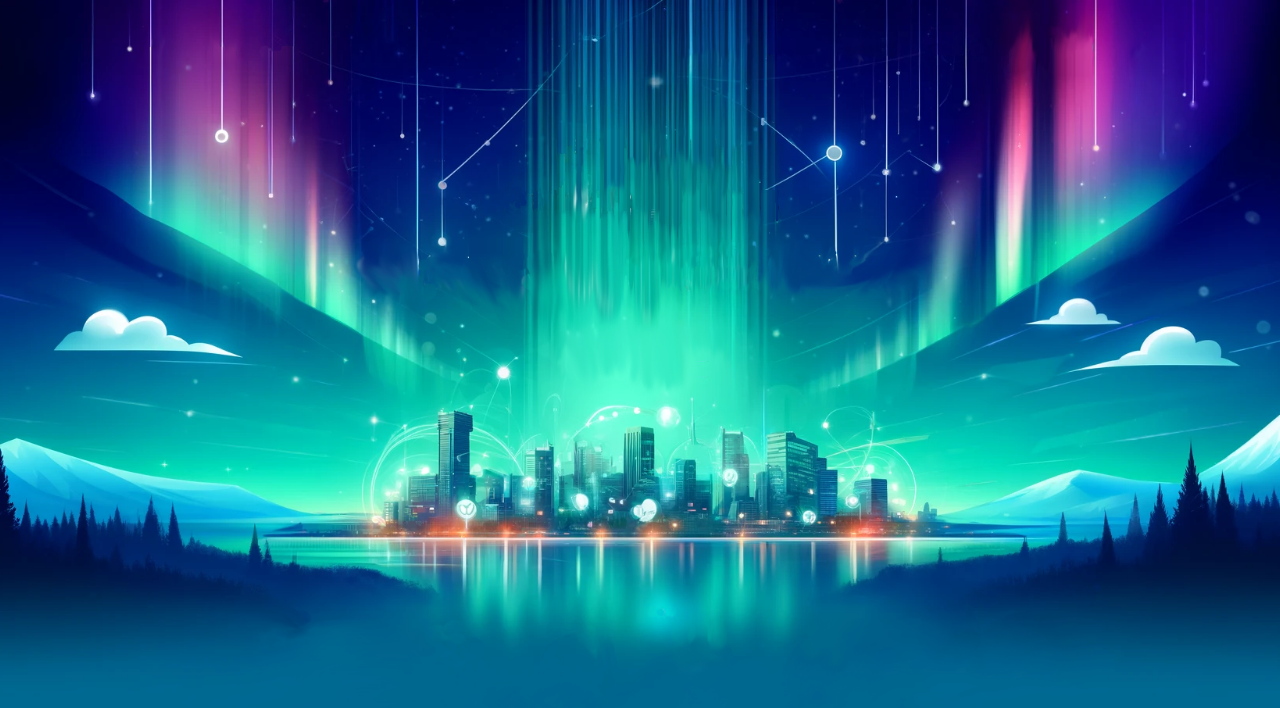
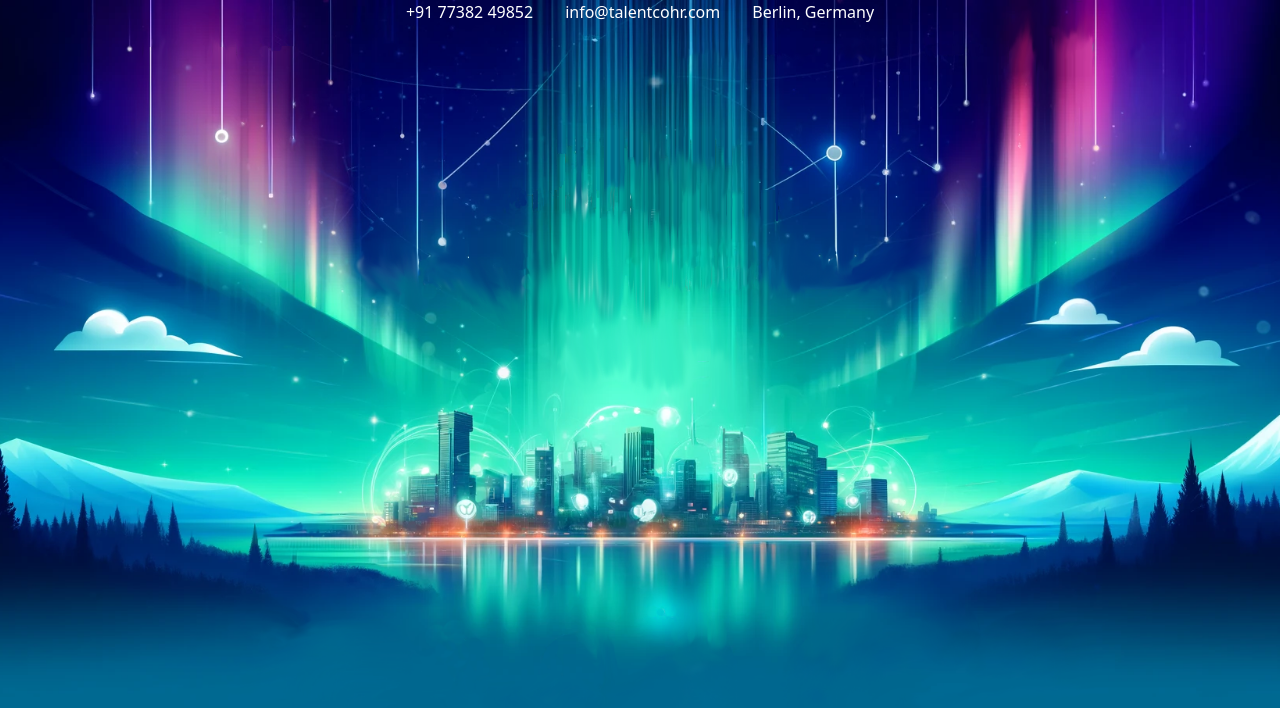
Before and after one commit to wais865/Landing-Page-Website, a website built with Vite: page src/index.html in a window 1280 px wide. Built offline with nearby package versions, Linux system fonts and the light colour scheme.

Commit message:
Update index.html

```diff
--- a/src/index.html
+++ b/src/index.html
@@ -10,7 +10,17 @@
   <body>
     <div class="bg-dark vh-100">
       <div class="container-fluid" id="heroSection">
-
+        <div class="d-flex justify-content-center text-white" id="topNav">
+              <div class="mx-3">
+               +91 77382 49852
+              </div>
+              <div class="mx-3">
+                info@talentcohr.com
+              </div>
+              <div class="mx-3">
+                Berlin, Germany
+              </div>
+          </div>
       </div>
     </div>
     <script type="module" src="./js/main.js"></script>
```
